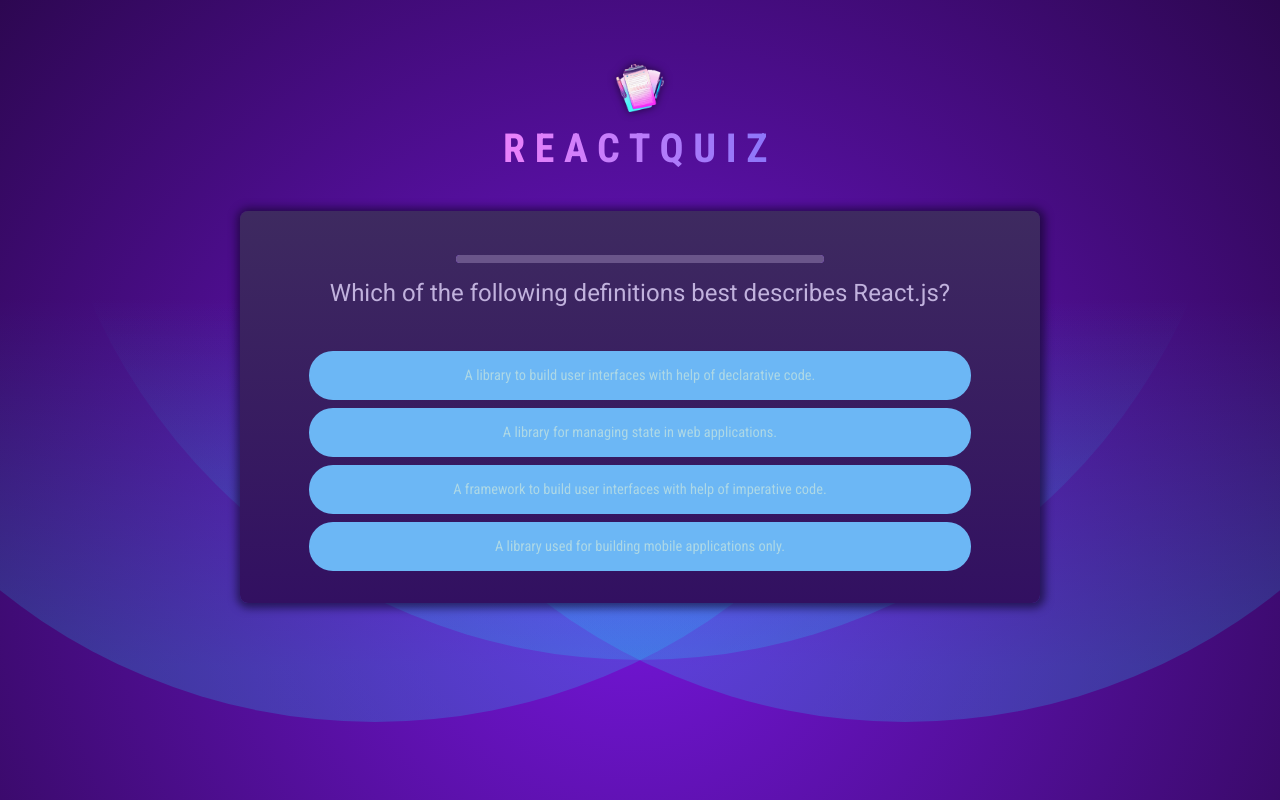
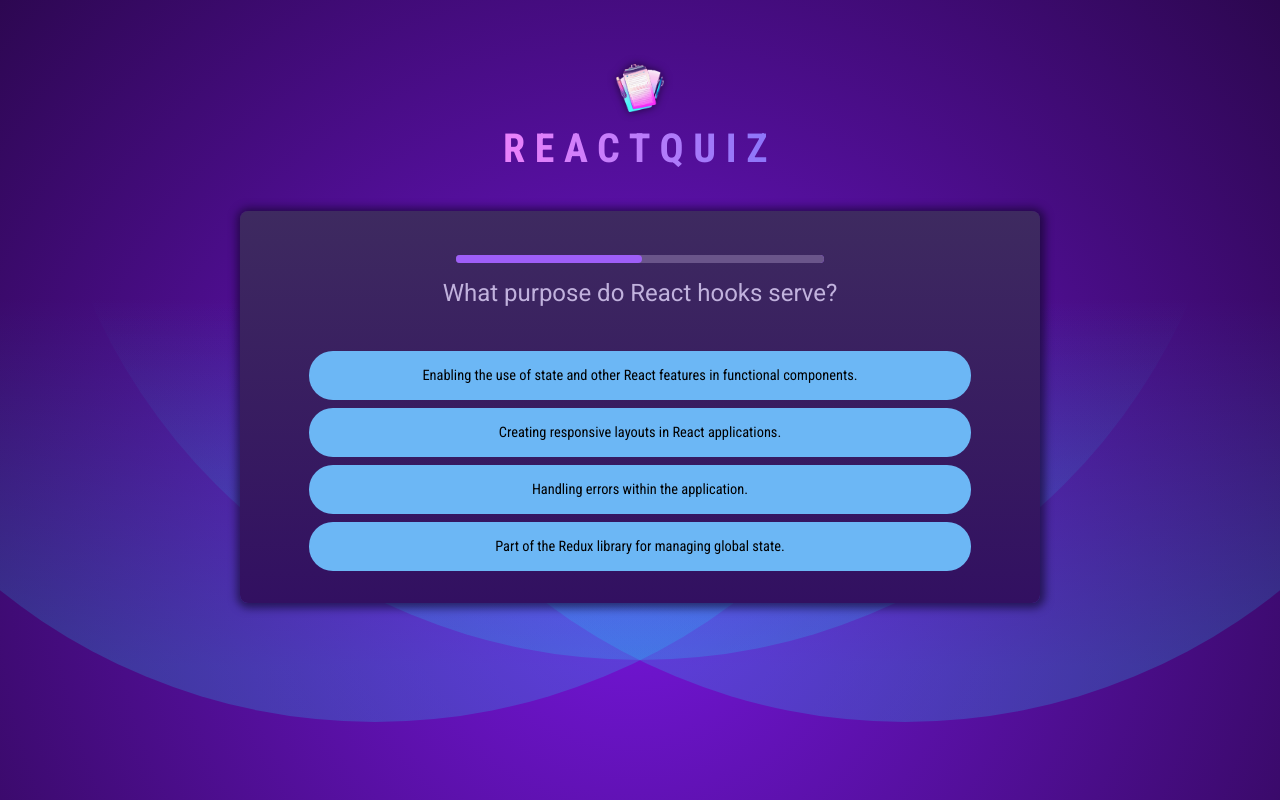
Before and after one commit to AlessandroCarrozza/react-app-quiz, a React (Vite) app: page / in a window 1280 px wide. Built offline with nearby package versions, Linux system fonts and the light colour scheme.

Commit message:
working on fix duplice timing change

```diff
--- a/src/components/Questions/ProgressBar.jsx
+++ b/src/components/Questions/ProgressBar.jsx
@@ -2,10 +2,14 @@
 import { QuizContext } from "../../store/quiz-context";
 
 export default function ProgressTimer() {
-  const TIMER = 5000;
+  const TIMER = 3000;
   // useCONTEXT
-  const { handleQuestionChangeCtx, currentQuestionCtx, isActiveOptionCtx } =
-    useContext(QuizContext);
+  const {
+    handleQuestionChangeCtx,
+    currentQuestionCtx,
+    isActiveOptionCtx,
+    recordResultsCtx,
+  } = useContext(QuizContext);
 
   const [remainingTime, setRemainingTime] = useState(TIMER);
 
--- a/src/store/quiz-context.jsx
+++ b/src/store/quiz-context.jsx
@@ -40,7 +40,7 @@
           console.log("timeout post click finished");
           setCurrentQuestion(QUESTIONS_QUIZ[newResults.length]);
           setIsActiveOption(true);
-        }, 2000);
+        }, 1000);
         return newResults;
       });
     }
```
